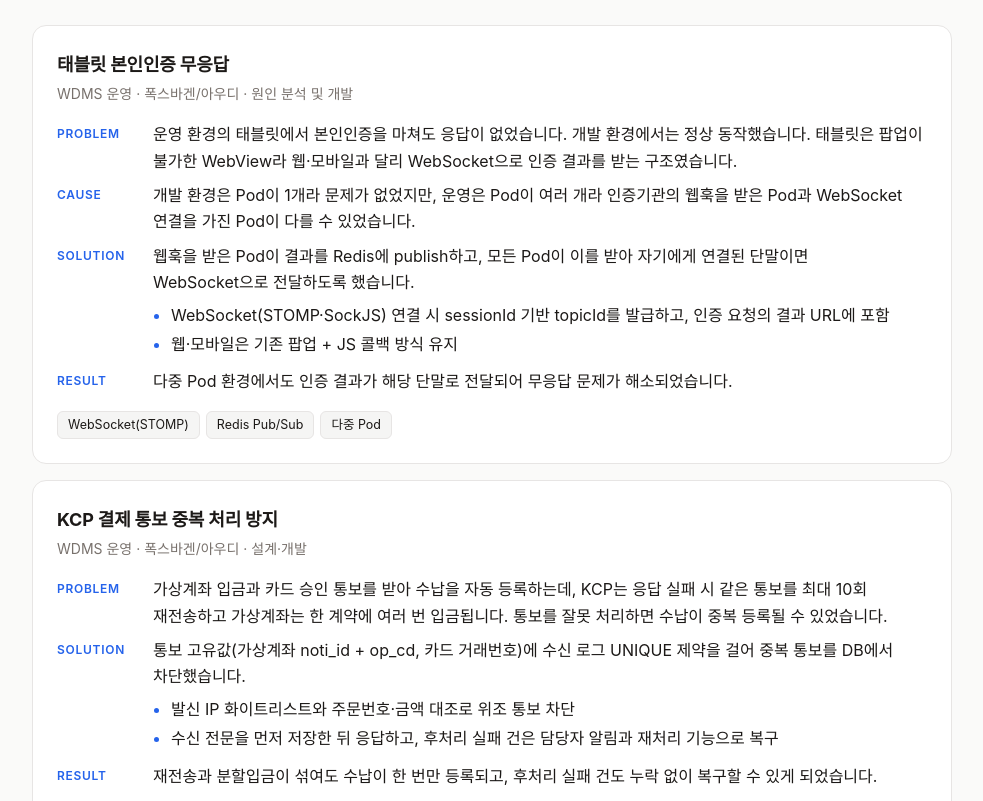
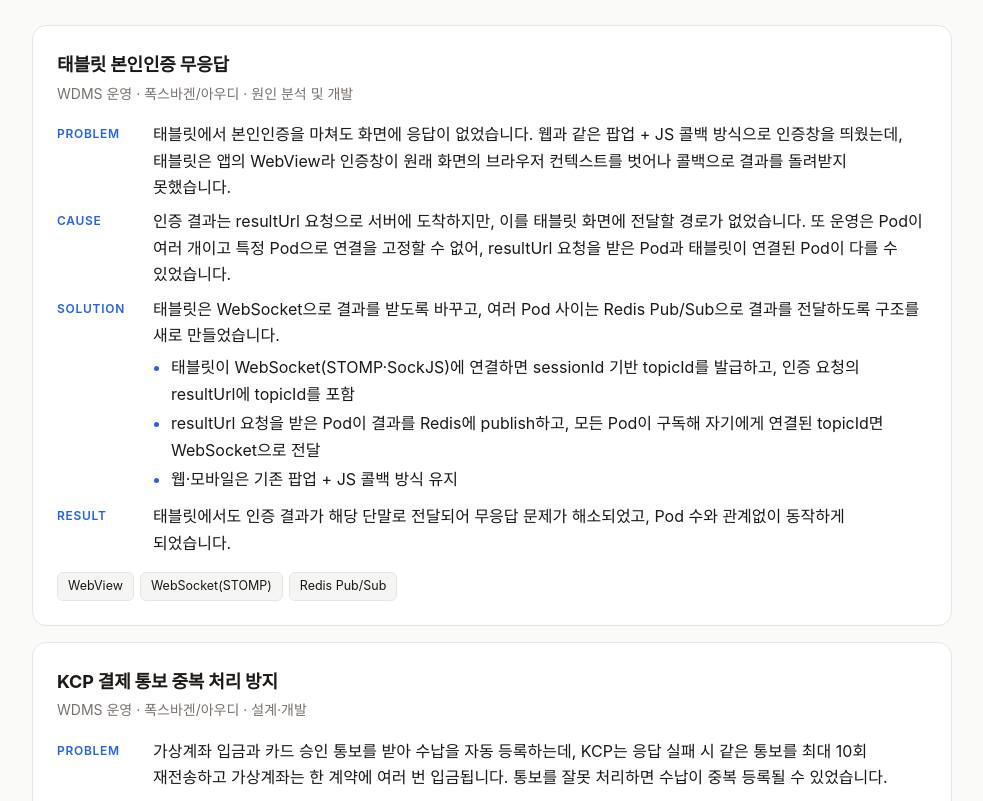
Before and after one commit to kdh4012/kdh4012.github.io, a plain HTML site: page index.html in a window 1280 px wide. Shown: the part 4608-5409 px from the top of the page, without its empty margins (148-1131 px from the left). Drawn offline with Linux system fonts and the light colour scheme; a web font is replaced by a local one.

Commit message:
태블릿 본인인증 사례를 실제 연동 구조(WebView 콜백 실패 → WebSocket·Redis)로 정정
Co-Authored-By: Claude Opus 5.5 <noreply@anthropic.com>
Claude-Session: https://claude.ai/code/session_015jJ2BPPF9tB9y5ZgBNuVGs

```diff
--- a/data.js
+++ b/data.js
@@ -99,7 +99,7 @@ const PORTFOLIO = {
             "고객 정보 파기: 화면 강제 삭제·OneX 삭제 요청·동의 만료 시 삭제 대상 테이블에 적재 후 고객·판매기회·계약·시승·수납·프로모션·세금계산서 정보 삭제 (진행 중 계약, RO, 연결 차량, 부품판매 이력이 있으면 제외), 첨부파일은 사용 여부 변경 후 배치로 물리 파일 삭제",
             "추가개발: 재판매 의심고객 관리(차대번호 기준 구매 고객 등록 및 단계별 알림), EV 스마트케어(LG에너지솔루션) 동의 및 차량 정보 연동",
             "고객 안내 SMS를 카카오 알림톡으로 전환 (미설치 고객은 SMS 대체 발송)",
-            "운영 대응: 태블릿 본인인증 무응답(다중 Pod), 운영 SQL 오류(ORA-01427) 원인 분석 및 해결, 주소검색 API 장애 시 직접 입력으로 긴급 전환",
+            "운영 대응: 태블릿(WebView) 본인인증 무응답 해결(WebSocket·Redis Pub/Sub), 운영 SQL 오류(ORA-01427) 원인 분석 및 해결, 주소검색 API 장애 시 직접 입력으로 긴급 전환",
             "외부 CRM(OneX) 고객 동기화 I/F: 고객 정보 수정 시 고객명·휴대폰번호가 같은 고객을 함께 갱신, 가망고객 동의 만료일 동기화, I/F 대상 테이블 적재 후 배치 전송 및 OneX 통합고객번호 수신",
             "CI 분리보관 의무에 대비해 현업과 협의, OneX 고객통합 기준을 고객명·휴대폰번호로 정리",
           ],
@@ -179,17 +179,18 @@ const PORTFOLIO = {
       title: "태블릿 본인인증 무응답",
       context: "WDMS 운영 · 폭스바겐/아우디",
       role: "원인 분석 및 개발",
-      tags: ["WebSocket(STOMP)", "Redis Pub/Sub", "다중 Pod"],
+      tags: ["WebView", "WebSocket(STOMP)", "Redis Pub/Sub"],
       problem:
-        "운영 환경의 태블릿에서 본인인증을 마쳐도 응답이 없었습니다. 개발 환경에서는 정상 동작했습니다. 태블릿은 팝업이 불가한 WebView라 웹·모바일과 달리 WebSocket으로 인증 결과를 받는 구조였습니다.",
+        "태블릿에서 본인인증을 마쳐도 화면에 응답이 없었습니다. 웹과 같은 팝업 + JS 콜백 방식으로 인증창을 띄웠는데, 태블릿은 앱의 WebView라 인증창이 원래 화면의 브라우저 컨텍스트를 벗어나 콜백으로 결과를 돌려받지 못했습니다.",
       cause:
-        "개발 환경은 Pod이 1개라 문제가 없었지만, 운영은 Pod이 여러 개라 인증기관의 웹훅을 받은 Pod과 WebSocket 연결을 가진 Pod이 다를 수 있었습니다.",
-      solution: "웹훅을 받은 Pod이 결과를 Redis에 publish하고, 모든 Pod이 이를 받아 자기에게 연결된 단말이면 WebSocket으로 전달하도록 했습니다.",
+        "인증 결과는 resultUrl 요청으로 서버에 도착하지만, 이를 태블릿 화면에 전달할 경로가 없었습니다. 또 운영은 Pod이 여러 개이고 특정 Pod으로 연결을 고정할 수 없어, resultUrl 요청을 받은 Pod과 태블릿이 연결된 Pod이 다를 수 있었습니다.",
+      solution: "태블릿은 WebSocket으로 결과를 받도록 바꾸고, 여러 Pod 사이는 Redis Pub/Sub으로 결과를 전달하도록 구조를 새로 만들었습니다.",
       solutionList: [
-        "WebSocket(STOMP·SockJS) 연결 시 sessionId 기반 topicId를 발급하고, 인증 요청의 결과 URL에 포함",
+        "태블릿이 WebSocket(STOMP·SockJS)에 연결하면 sessionId 기반 topicId를 발급하고, 인증 요청의 resultUrl에 topicId를 포함",
+        "resultUrl 요청을 받은 Pod이 결과를 Redis에 publish하고, 모든 Pod이 구독해 자기에게 연결된 topicId면 WebSocket으로 전달",
         "웹·모바일은 기존 팝업 + JS 콜백 방식 유지",
       ],
-      result: "다중 Pod 환경에서도 인증 결과가 해당 단말로 전달되어 무응답 문제가 해소되었습니다.",
+      result: "태블릿에서도 인증 결과가 해당 단말로 전달되어 무응답 문제가 해소되었고, Pod 수와 관계없이 동작하게 되었습니다.",
       insight: "",
     },
     {
--- a/index.html
+++ b/index.html
@@ -6,7 +6,7 @@
   <title>Portfolio</title>
   <meta name="description" content="김동현 | Full-Stack Web Developer Portfolio" />
   <link rel="stylesheet" href="https://cdn.jsdelivr.net/gh/orioncactus/pretendard@v1.3.9/dist/web/static/pretendard.min.css" />
-  <link rel="stylesheet" href="style.css?v=20261120" />
+  <link rel="stylesheet" href="style.css?v=20261121" />
   <script>
     // 첫 렌더 전에 테마를 적용해 깜빡임 방지
     (function () {
@@ -102,7 +102,7 @@
   </dialog>
 
   <!-- ?v= 값은 배포 때 바꿔 브라우저 캐시를 무효화 -->
-  <script src="data.js?v=20261120"></script>
-  <script src="main.js?v=20261120"></script>
+  <script src="data.js?v=20261121"></script>
+  <script src="main.js?v=20261121"></script>
 </body>
 </html>
```
